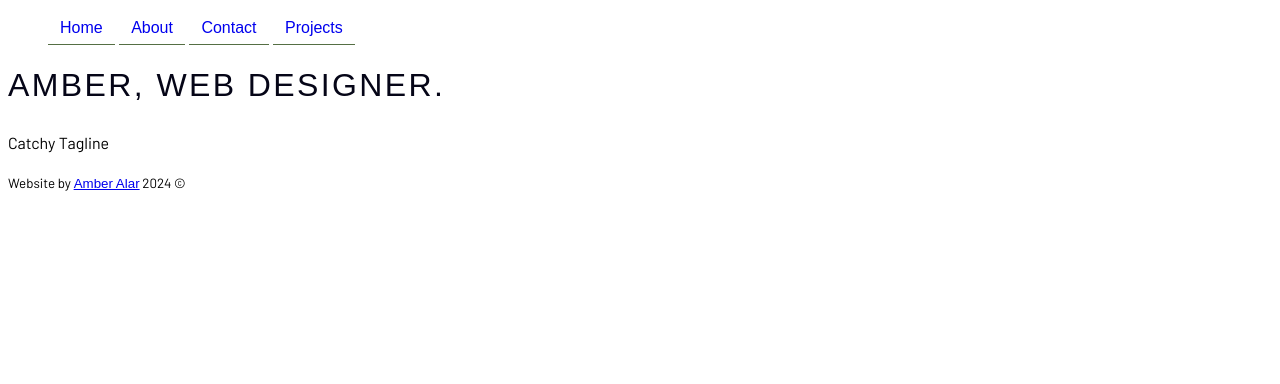
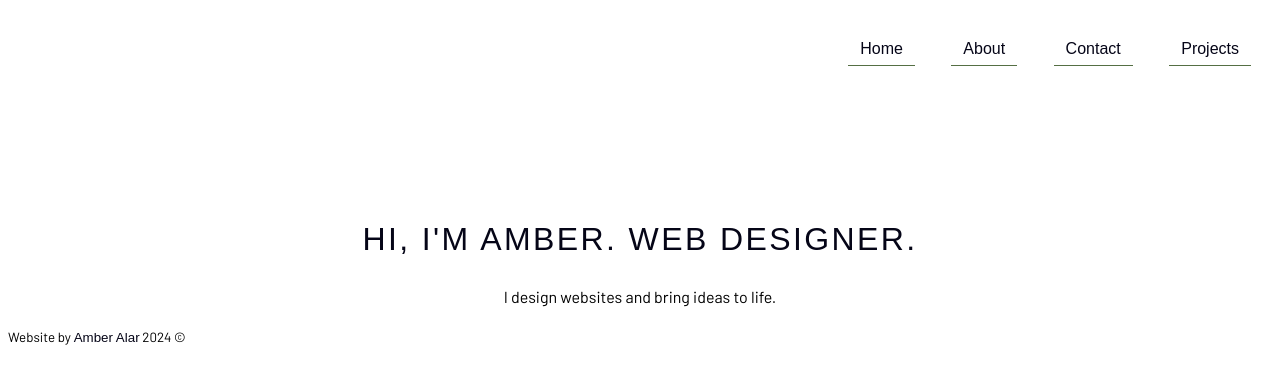
Before and after one commit to ambercodesthings/ambercodesthings.github.io, a plain HTML site: page index.html in a window 1280 px wide. Drawn offline with Linux system fonts and the light colour scheme.

Commit message:
Styles updated

```diff
--- a/index.html
+++ b/index.html
@@ -34,9 +34,9 @@ p, body, small {
    </nav>
    <header>
     <h1>
-        Amber, Web Designer.
+        Hi, I'm Amber. Web Designer.
     </h1>
-    <p class="tagline">Catchy Tagline</p>
+    <p class="tagline">I design websites and bring ideas to life. </p>
    </header>
    <main>
 <!--
--- a/style.css
+++ b/style.css
@@ -8,21 +8,36 @@ body{
 h1,h2,h3,h4{
     font-family: Arial, "Helvetica Neue", Helvetica, sans-serif;
    color:#050517 ;
+   padding-left: 10rem;
+   padding-right: 10rem;
 }
 h1{
     font-weight: normal;
 	letter-spacing: .15rem;
+    text-align: center;
 	text-transform: uppercase;
 }
-.site-intro {
-	color: #050517;
-	font-size: 1.5rem
+p {
+    padding-left: 10rem;
+    padding-right: 10rem;
+    text-align: center;
 }
 
+
 /**** Nav Style*****/
+nav ul {
+    padding: 5px;
+    text-align: right;
+
+}
+
+
 nav li {
+
     display: inline-block;
 	list-style: none;
+    padding: 1rem 1rem 8rem 1rem
+
 }
 
 nav a {
@@ -39,6 +54,22 @@ background-color: #F1E9DB;
 
 /**** End Nav Style****/
 
+
+/****Link Style***********/
+a:link {
+color: #050517;
+text-decoration: none;
+}
+
+a:visited {
+    color:#556F44
+}
+
+a:hover { color:#556F44
+
+}
+
+/*******End Link Style******/
 
 /***********Contact Form Styles*****************/
 form ul {
```
Also changed, not shown: 1 other file.
